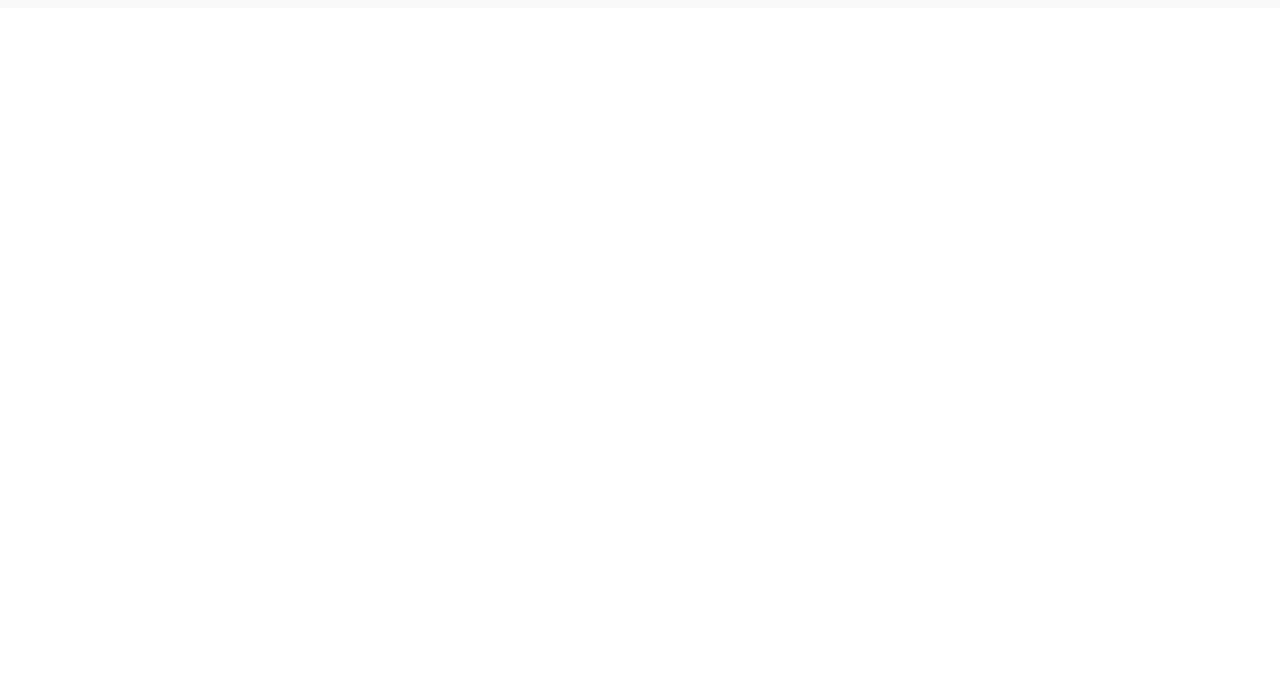
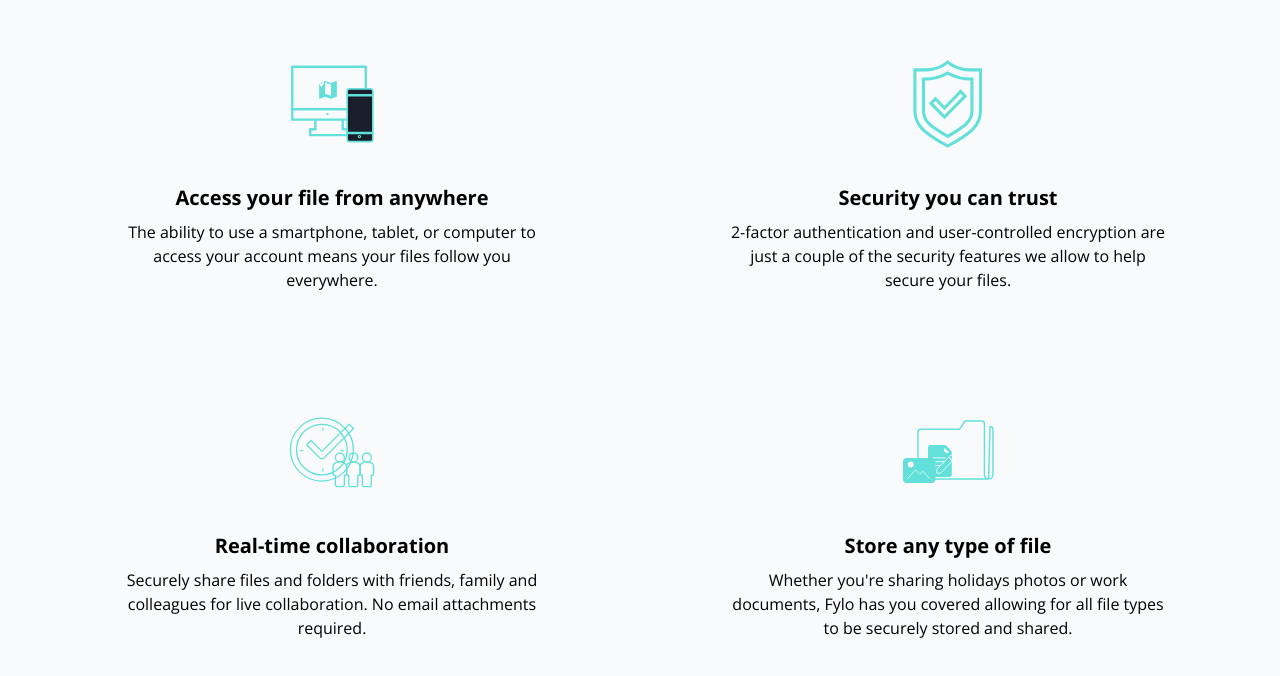
Before and after one commit to eddougla/Fylo, a React (Vite) app: page / in a window 1280 px wide. Shown: the part 1282-1958 px from the top of the page. Before the commit the page ends 1290 px from the top, so only its background shows below. Built offline with nearby package versions, Linux system fonts and the light colour scheme.

Commit message:
Added Features

```diff
--- a/src/App.jsx
+++ b/src/App.jsx
@@ -5,6 +5,11 @@ import DesktopMenu from "./components/DesktopMenu";
 import ThemeToggle from "./components/ThemeToggle";
 import illustrationIntro from "./assets/images/illustration-intro.png";
 import Hero from "./components/Hero";
+import Features from "./components/Features";
+import FeatureRow from "./components/FeatureRow";
+import FeatureCard from "./components/FeatureCard";
+
+import features from "./data/features";
 
 function App() {
   return (
@@ -31,6 +36,25 @@ function App() {
         family, and co-workers."
         ctaText="Get Started"
       />
+      <Features
+        id="features"
+        className="bg-gray-50 dark:bg-darkBlue1"
+        ariaLabel="Features"
+      >
+        {features.map((feature) => (
+          <FeatureRow key={feature.id} className={feature.className}>
+            {feature.rows.map((row) => (
+              <FeatureCard
+                key={row.icon}
+                icon={row.icon}
+                iconAlt={row.iconAlt}
+                title={row.title}
+                description={row.description}
+              />
+            ))}
+          </FeatureRow>
+        ))}
+      </Features>
     </>
   );
 }
--- /dev/null
+++ b/src/components/FeatureCard.jsx
@@ -0,0 +1,12 @@
+function FeatureCard({ icon, iconAlt, title, description }) {
+  return (
+    <article className="flex flex-col items-center space-y-2 md:w-1/2">
+      <div className="flex items-center justify-center h-24 mb-6">
+        <img src={icon} alt={iconAlt} />
+      </div>
+      <h3 className="text-xl font-bold">{title}</h3>
+      <p className="max-w-md">{description}</p>
+    </article>
+  );
+}
+export default FeatureCard;
--- /dev/null
+++ b/src/components/FeatureRow.jsx
@@ -0,0 +1,10 @@
+function FeatureRow({ children, className = "" }) {
+  return (
+    <div
+      className={`flex flex-col space-y-24 text-center md:flex-row md:space-y-0 ${className}`}
+    >
+      {children}
+    </div>
+  );
+}
+export default FeatureRow;
--- /dev/null
+++ b/src/components/Features.jsx
@@ -0,0 +1,12 @@
+function Features({ id, children, className, ariaLabel }) {
+  return (
+    <section
+      id={id}
+      className={`pt-12 bg-gray-50 dark:bg-darkBlue1 ${className}`}
+      aria-label={ariaLabel}
+    >
+      <div className="container mx-auto px-6 pb-32">{children}</div>
+    </section>
+  );
+}
+export default Features;
--- /dev/null
+++ b/src/data/features.js
@@ -0,0 +1,50 @@
+import accessFromAnywhere from "../assets/images/icon-access-anywhere.svg";
+import security from "../assets/images/icon-security.svg";
+import collaboration from "../assets/images/icon-collaboration.svg";
+import anyFile from "../assets/images/icon-any-file.svg";
+
+const features = [
+  {
+    id: 1,
+    className: "",
+    rows: [
+      {
+        icon: accessFromAnywhere,
+        iconAlt: "Access anywhere icon",
+        title: "Access your file from anywhere",
+        description:
+          "The ability to use a smartphone, tablet, or computer to access your account means your files follow you everywhere.",
+      },
+      {
+        icon: security,
+        iconAlt: "Security icon",
+        title: "Security you can trust",
+        description:
+          "2-factor authentication and user-controlled encryption are just a couple of the security features we allow to help secure your files.",
+      },
+    ],
+  },
+
+  {
+    id: 2,
+    className: "mt-28",
+    rows: [
+      {
+        icon: collaboration,
+        iconAlt: "Collaboration icon",
+        title: "Real-time collaboration",
+        description:
+          "Securely share files and folders with friends, family and colleagues for live collaboration. No email attachments required.",
+      },
+      {
+        icon: anyFile,
+        iconAlt: "Any file type icon",
+        title: "Store any type of file",
+        description:
+          "Whether you're sharing holidays photos or work documents, Fylo has you covered allowing for all file types to be securely stored and shared.",
+      },
+    ],
+  },
+];
+
+export default features;
```
